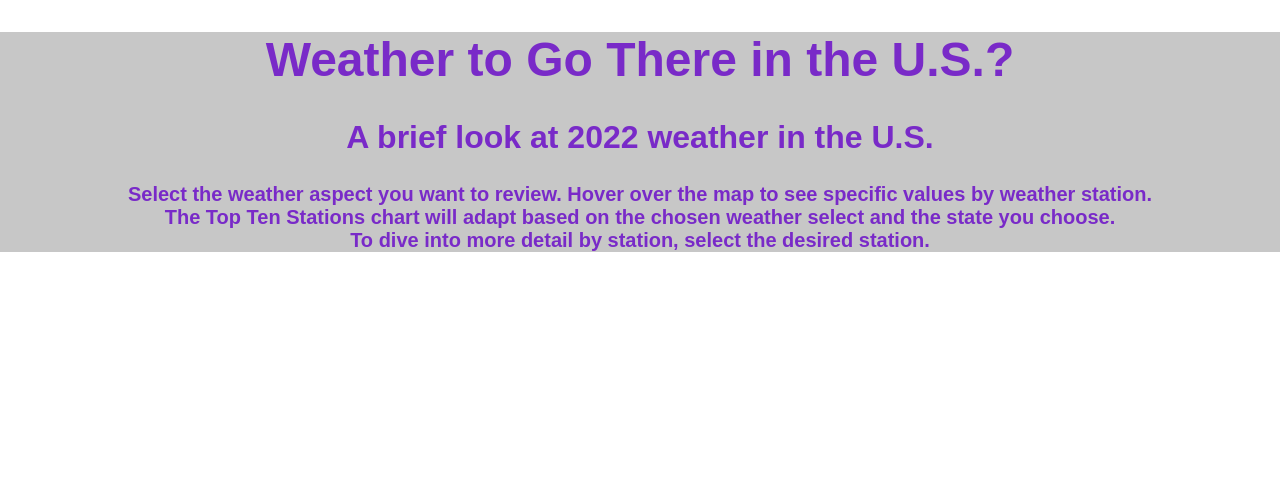
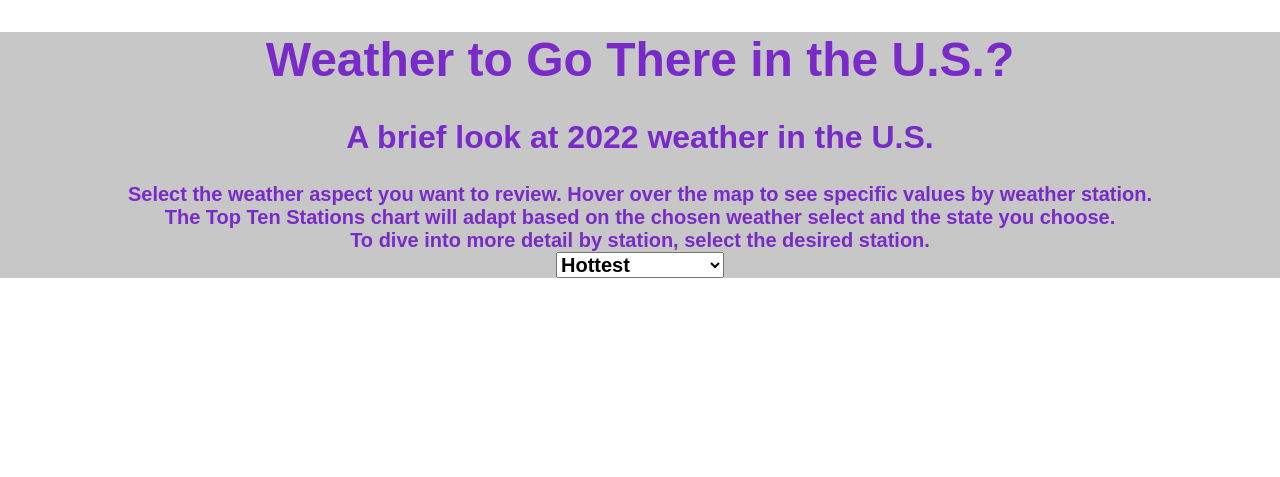
Before and after one commit to TechMax14/Project-3, a Flask app: page / in a window 1280 px wide. Shown: the top 477 px of the page. Run offline with Flask 3, Linux system fonts and the light colour scheme; some libraries are stand-ins or nearby versions.

Commit message:
added primary dropdown

```diff
--- a/static/css/style.css
+++ b/static/css/style.css
@@ -28,3 +28,7 @@ body,
   font-size: 20px;
   font-weight: bold;
 }
+#selDataset{
+  font-size: 20px;
+  font-weight: bold;
+}
--- a/templates/index.html
+++ b/templates/index.html
@@ -22,9 +22,16 @@
         <h2 class="header2">A brief look at 2022 weather in the U.S.</h2>
         <h4 class="header4">Select the weather aspect you want to review. Hover over the map to see specific values by weather station.
             <br>The Top Ten Stations chart will adapt based on the chosen weather select and the state you choose.
-            <br>To dive into more detail by station, select the desired station.
+            <br>To dive into more detail by station, select the desired station.<br>
+            <select id="selDataset">
+                <option value="hottest">Hottest</option>
+                <option value="coldest">Coldest</option>
+                <option value="severity">Severity Rating</option>
+            </select>
         </h4>
+
     </div>
+
 
     <!-- Our Data -->
     <script src="./static/data/stations_all.js"></script>
```
